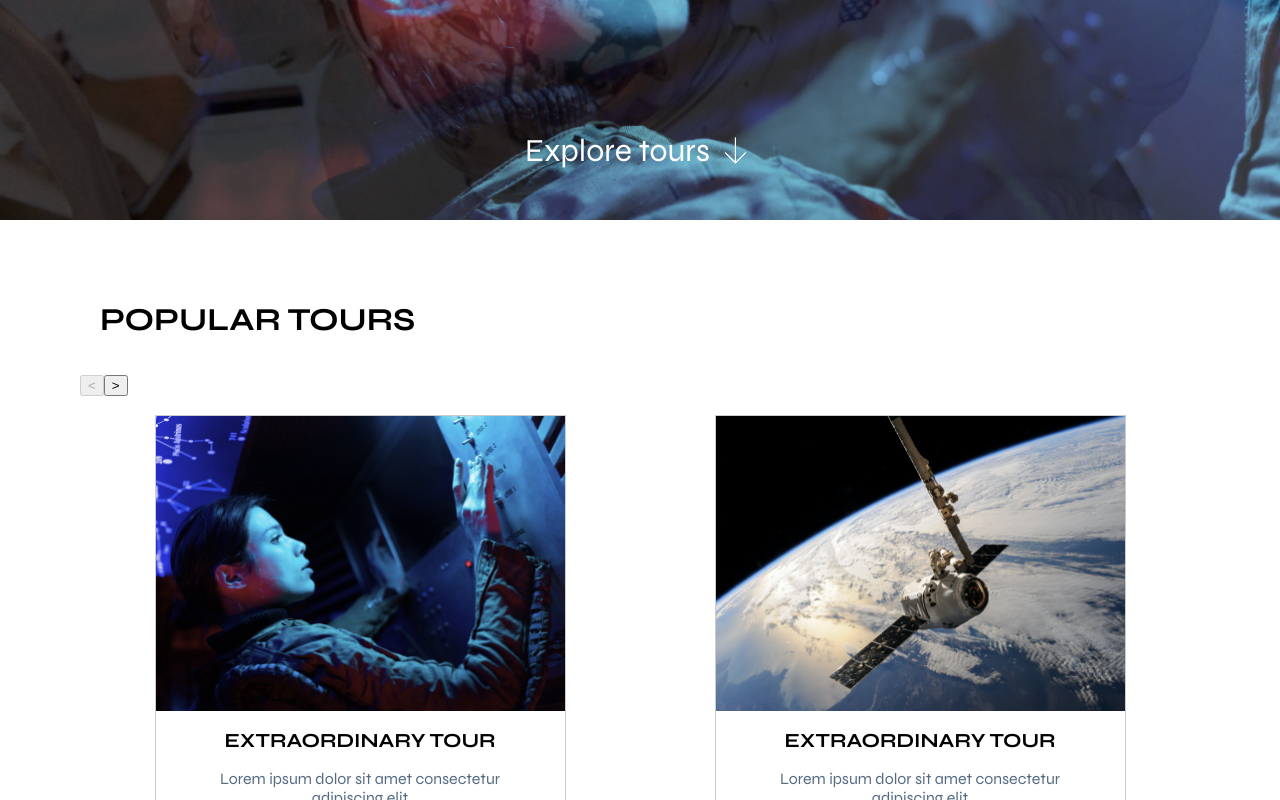
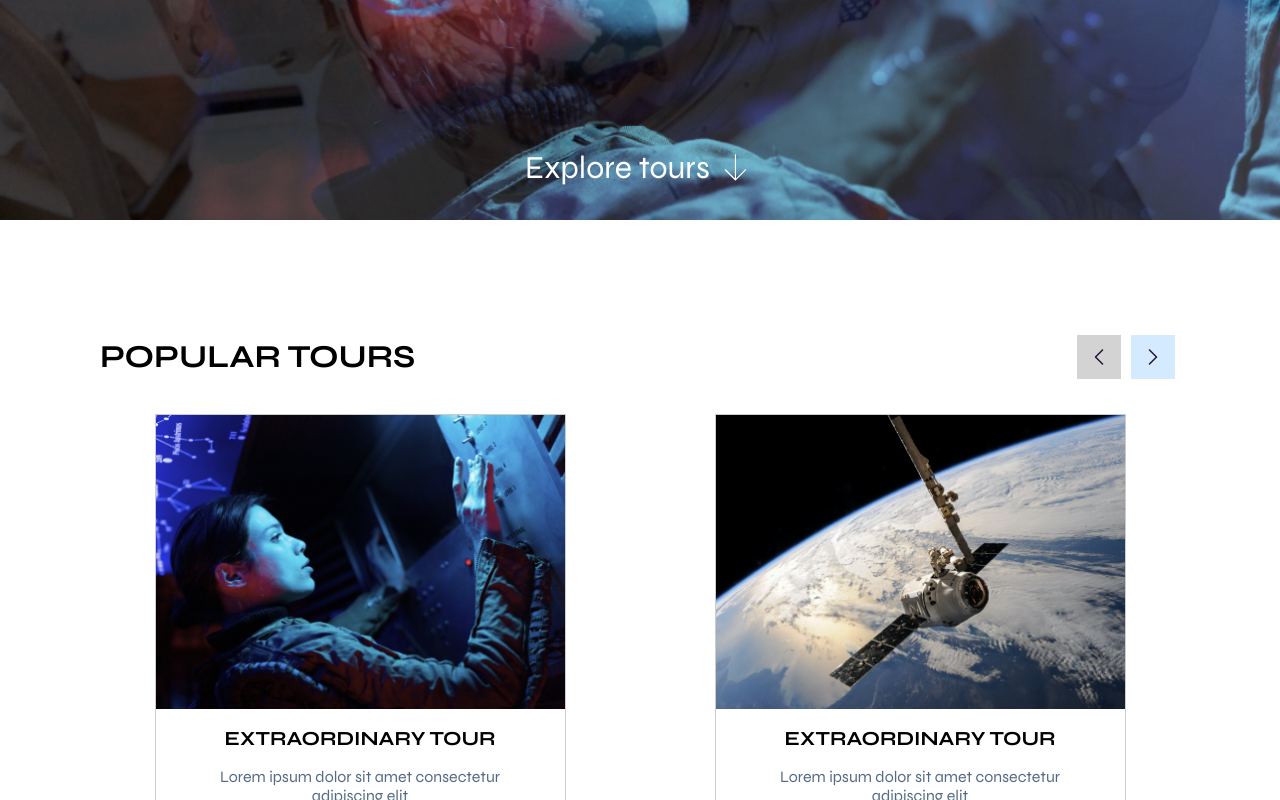
Before and after one commit to AnastasiiaVorobets/spacex, a React (Create React App) app: page /#/ in a window 1280 px wide. Shown: the part 580-1380 px from the top of the page. Built offline with nearby package versions, Linux system fonts and the light colour scheme.

Commit message:
edited styles

```diff
--- a/src/components/atoms/Buttons/ButtonsStyles.ts
+++ b/src/components/atoms/Buttons/ButtonsStyles.ts
@@ -54,6 +54,8 @@ export const SignIn = styled.button`
 `;
 
 export const Buy = styled.button`
+  font-weight: 600;
+  font-size: 24px;
   width: 278px;
   height: 53px;
   text-transform: uppercase;
--- a/src/components/molecules/Navigation/NavigationStyles.tsx
+++ b/src/components/molecules/Navigation/NavigationStyles.tsx
@@ -48,5 +48,5 @@ export const LinkItem = styled.a`
 export const RightSide = styled.div`
   display: flex;
   align-items: center;
-  gap: 10px;
+  gap: 12px;
 `;
--- a/src/components/organisms/FavTours/FavToursStyles.tsx
+++ b/src/components/organisms/FavTours/FavToursStyles.tsx
@@ -9,6 +9,7 @@ export const Container = styled.div`
 export const ClearAllText = styled.span`
   margin-left: auto;
   margin-bottom: 20px;
+  margin-right: 50px;
   color: #556B84;
   cursor: pointer;
 `;
--- a/src/components/organisms/Header/HeaderStyles.tsx
+++ b/src/components/organisms/Header/HeaderStyles.tsx
@@ -28,12 +28,11 @@ export const HeaderContainer = styled.header`
   background-size: cover;
 `;
 
-
 export const ExploreLink = styled.a`
   display: flex;
   align-items: center;
   justify-content: center;
-  padding-bottom: 50px;
+  padding-bottom: 33px;
   text-align: center;
   font-size: 32px;
   font-weight: 300;
--- a/src/components/organisms/TourList/TourList.tsx
+++ b/src/components/organisms/TourList/TourList.tsx
@@ -1,7 +1,9 @@
 import React, { useState } from 'react';
 import Tour from '../../molecules/Tour/Tour';
 import { Tour as TourType } from '../../../types/tourType';
-import { TourListHeading, TourListContainer, PaginationDots, Container } from './TourListStyles';
+import { TourListHeading, TourListContainer, PaginationDots, Container, HeaderBlock, StyledButton,StyledArrow, ButtonsContainer } from './TourListStyles';
+import arrowRight from '../../../assets/icons/arrowRight.png';
+import arrowLeft from '../../../assets/icons/arrowLeft.png';
 
 interface TourListProps {
   tours: TourType[];
@@ -28,18 +30,20 @@ const TourList: React.FC<TourListProps> = ({ tours }) => {
 
   return (
     <Container id='main'>
+      <HeaderBlock>
       <TourListHeading>Popular Tours</TourListHeading>
-      <div>
-        <button onClick={handlePrevClick} disabled={currentTourIndex === 0}>
-          &lt;
-         </button>
-        <button
-          onClick={handleNextClick}
-          disabled={currentTourIndex === tours.length - toursPerPage}
-        >
-          &gt;
-        </button>
-      </div>
+      <ButtonsContainer>
+      <StyledButton onClick={handlePrevClick} disabled={currentTourIndex === 0}>
+        <StyledArrow src={arrowLeft} alt="" />
+      </StyledButton>
+      <StyledButton
+        onClick={handleNextClick}
+        disabled={currentTourIndex === tours.length - toursPerPage}
+      >
+        <StyledArrow src={arrowRight} alt="" />
+      </StyledButton>
+      </ButtonsContainer>
+    </HeaderBlock>
 
       <TourListContainer>
         {currentTours.map((tour) => (
--- a/src/components/organisms/TourList/TourListStyles.jsx
+++ b/src/components/organisms/TourList/TourListStyles.jsx
@@ -1,7 +1,7 @@
 import styled from 'styled-components';
 
 export const Container = styled.div`
-  margin: 80px 80px;
+  margin: 96px 80px;
   font-size: 32px;
 `;
 
@@ -24,7 +24,7 @@ export const PaginationDots = styled.div`
 
   span {
     position: relative;
-    margin: 0 5px;
+    margin: 40px 5px 0;
     width: 24px;
     height: 24px;
     display: flex;
@@ -58,3 +58,39 @@ export const PaginationDots = styled.div`
     }
   }
 `;
+
+export const HeaderBlock = styled.div`
+  display: flex;
+  justify-content: space-between;
+  margin-right: 20px;
+  align-items: center;
+`;
+
+export const ButtonsContainer = styled.div`
+  display: flex;
+`;
+
+export const StyledButton = styled.button`
+  width: 44px;
+  height: 44px;
+  background-color: #D3EAFF;
+  color: #ffffff;
+  border: none;
+  padding: 0;
+  margin: 5px;
+  cursor: pointer;
+  display: flex;
+  align-items: center;
+  justify-content: center;
+
+  &:disabled {
+    background-color: #d3d3d3;
+    color: #808080;
+    cursor: not-allowed;
+  }
+`;
+
+export const StyledArrow = styled.img`
+  height: 24px;
+  width: 24px;
+`;
```
Also changed, not shown: src/assets/icons/arrowLeft.png (added), src/assets/icons/arrowRight.png (added).
